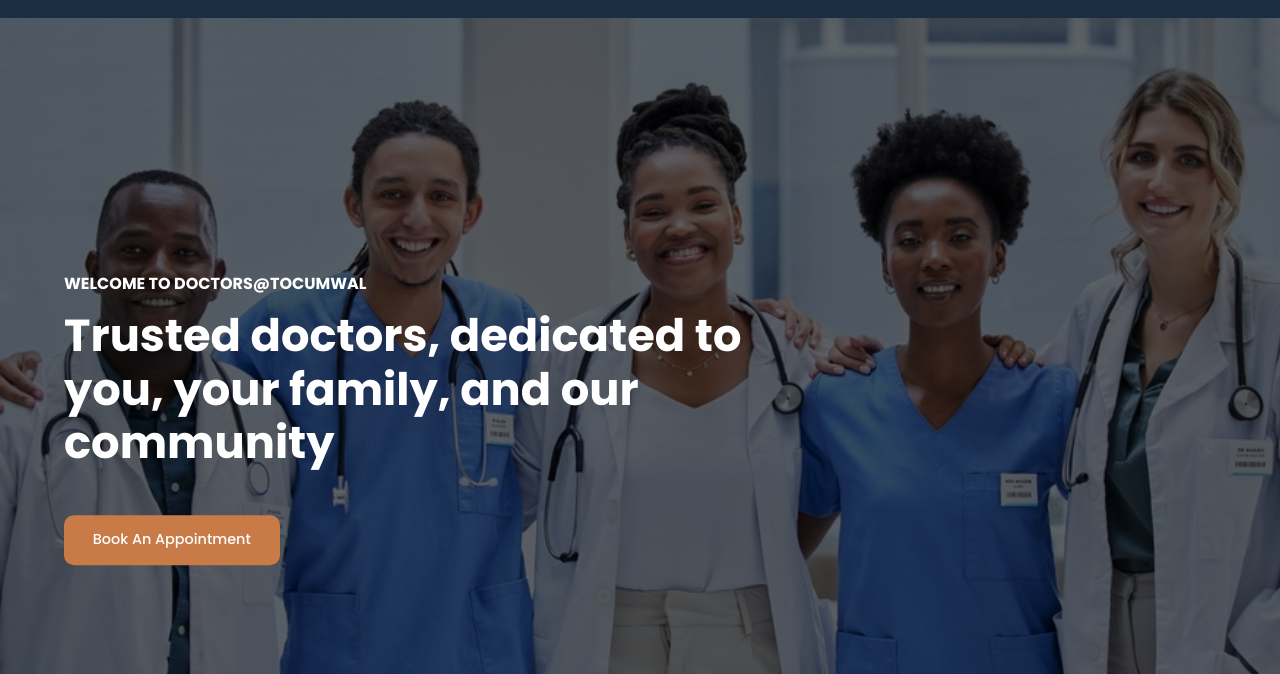
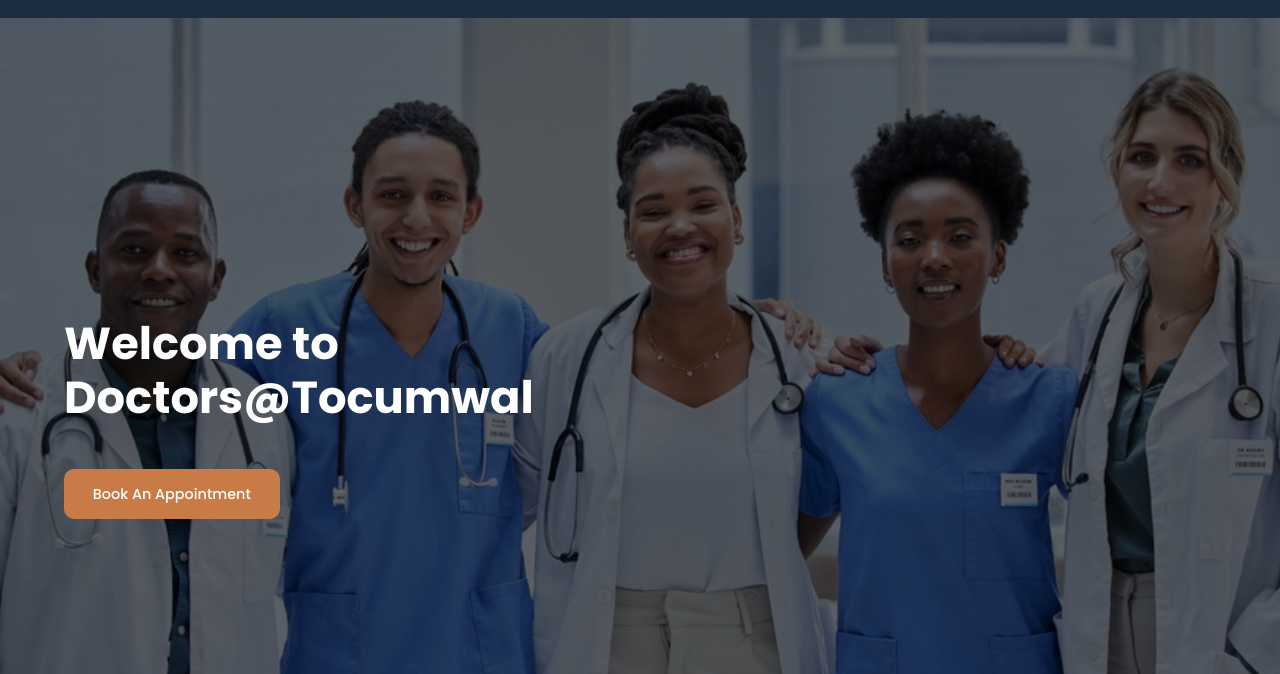
Before and after one commit to victorskydotdev/tocumwal-doctors, a website built with webpack: page src/html/index.html in a window 1280 px wide. Shown: the part 126-800 px from the top of the page. Built offline with nearby package versions, Linux system fonts and the light colour scheme.

Commit message:
updated the hero section heading

```diff
--- a/src/html/index.html
+++ b/src/html/index.html
@@ -70,10 +70,11 @@
 		<main class="main-section">
 			<div class="container">
 				<div class="wrap">
-					<h4 class="eyebrow">Welcome to Doctors@Tocumwal</h4>
+					<!-- <h4 class="eyebrow">Welcome to Doctors@Tocumwal</h4> -->
 
 					<h1 class="masthead">
-						Trusted doctors, dedicated to you, your family, and our community
+						<!-- Trusted doctors, dedicated to you, your family, and our community -->
+						Welcome to Doctors@Tocumwal
 					</h1>
 
 					<a href="#" class="btn">Book an appointment</a>
```
